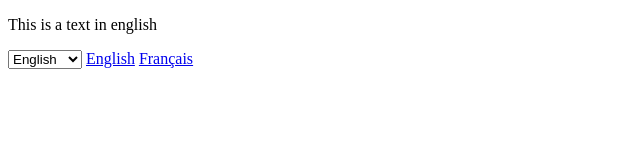
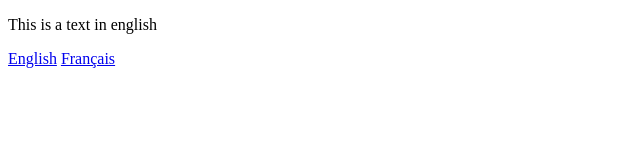
Before and after one commit to Sin-Gala/JS-HTML-Localization, a plain HTML site: page linkDemo.html in a window 1280 px wide. Shown: the whole page, without its empty margins (0-640 px from the left). Drawn offline with Linux system fonts and the light colour scheme.

Commit message:
Update linkDemo.html

```diff
--- a/linkDemo.html
+++ b/linkDemo.html
@@ -10,11 +10,6 @@
     <p class="lang en">This is a text in english</p>
     <p class="lang fr">Ceci est un texte en français</p>
 
-    <select id="lang-switch" onchange="changeLanguage(this.value)">
-        <option value="en">English</option>
-        <option value="fr">Français</option>
-    </select>
-
     <a href="#" onclick="changeLanguage(en)">English</a>
     <a href="#" onclick="changeLanguage(fr)">Français</a>
 
```
